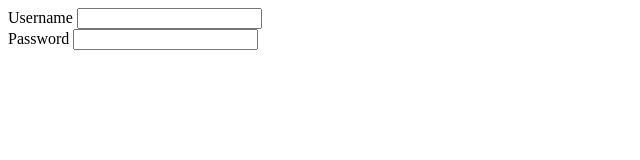
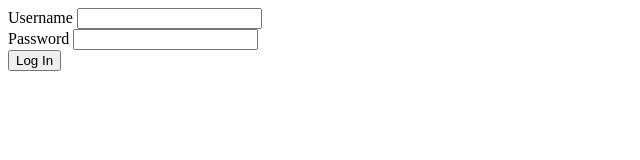
Before and after one commit to Kenludiaz/UserAuthentication, a website: page index.html in a window 1280 px wide. Shown: the whole page, without its empty margins (0-640 px from the left). Drawn offline with Linux system fonts and the light colour scheme.

Commit message:
Added log button..

```diff
--- a/index.html
+++ b/index.html
@@ -15,6 +15,7 @@
             <label for="password" class="password-label">Password</label>
             <input type="password" id="password" class="password-input" required>
         </section>
+        <button type="submit" class="log-btn">Log In</button>
 
     </form>
 </body>
```
